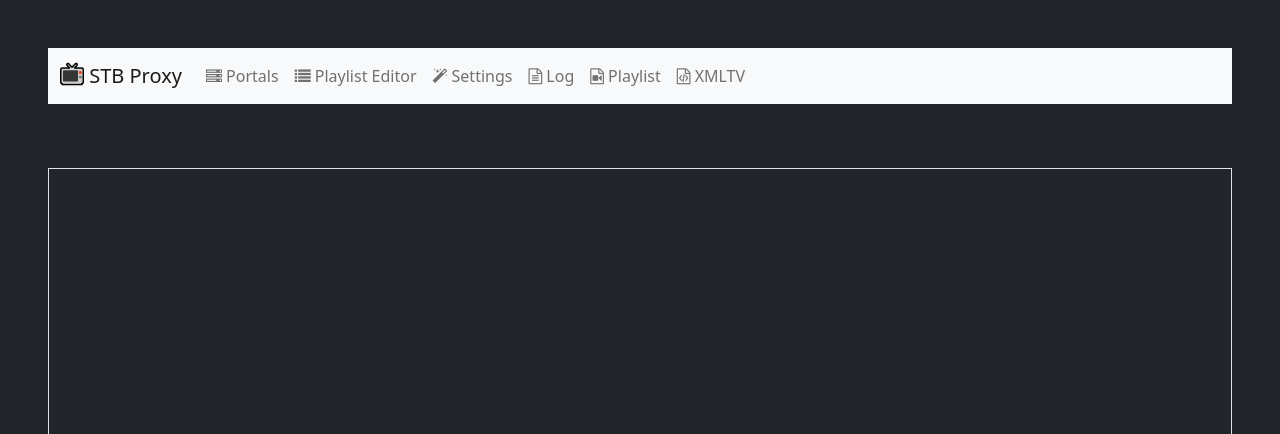
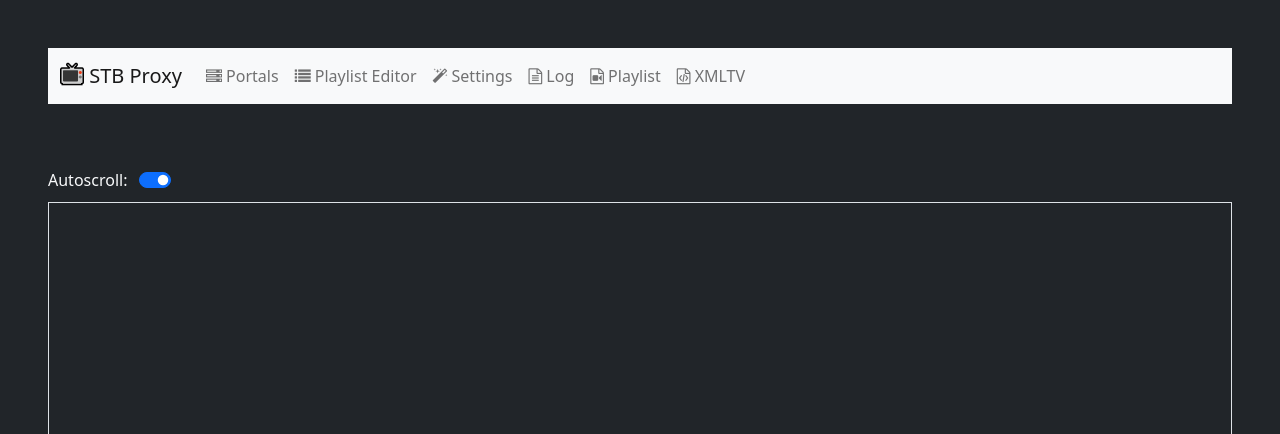
Before and after one commit to Chris230291/STB-Proxy, a Flask app: page /log in a window 1280 px wide. Shown: the top 434 px of the page. Run offline with Flask 2, Linux system fonts and the light colour scheme; data that the repository does not hold is empty; some libraries are stand-ins or nearby versions.

Commit message:
Added autoscroll

```diff
--- a/templates/log.html
+++ b/templates/log.html
@@ -2,16 +2,26 @@
 {% block content %}
 
 <div class="container-fluid text-light pt-sm-5 p-lg-5 h-25">
+    <div class="row row-cols-auto mb-2">
+        <span class="col">Autoscroll:</span>
+        <div class="form-check form-switch col">
+            <input type="checkbox" class="checkbox form-check-input" id="autoscroll" checked>
+        </div>
+    </div>
     <pre class="border p-3" style="height: 40pc; overflow-y: scroll;" id="output"></pre>
 </div>
 
 <script>
     var output = document.getElementById('output');
+    var autoscroll = document.getElementById('autoscroll');
     var xhr = new XMLHttpRequest();
     xhr.open('GET', "{{ url_for('stream') }}");
     xhr.send();
     setInterval(function () {
         output.textContent = xhr.responseText;
+        if (autoscroll.checked) {
+            output.scrollTop = output.scrollHeight;
+        }
     }, 1000);
 </script>
 
```
